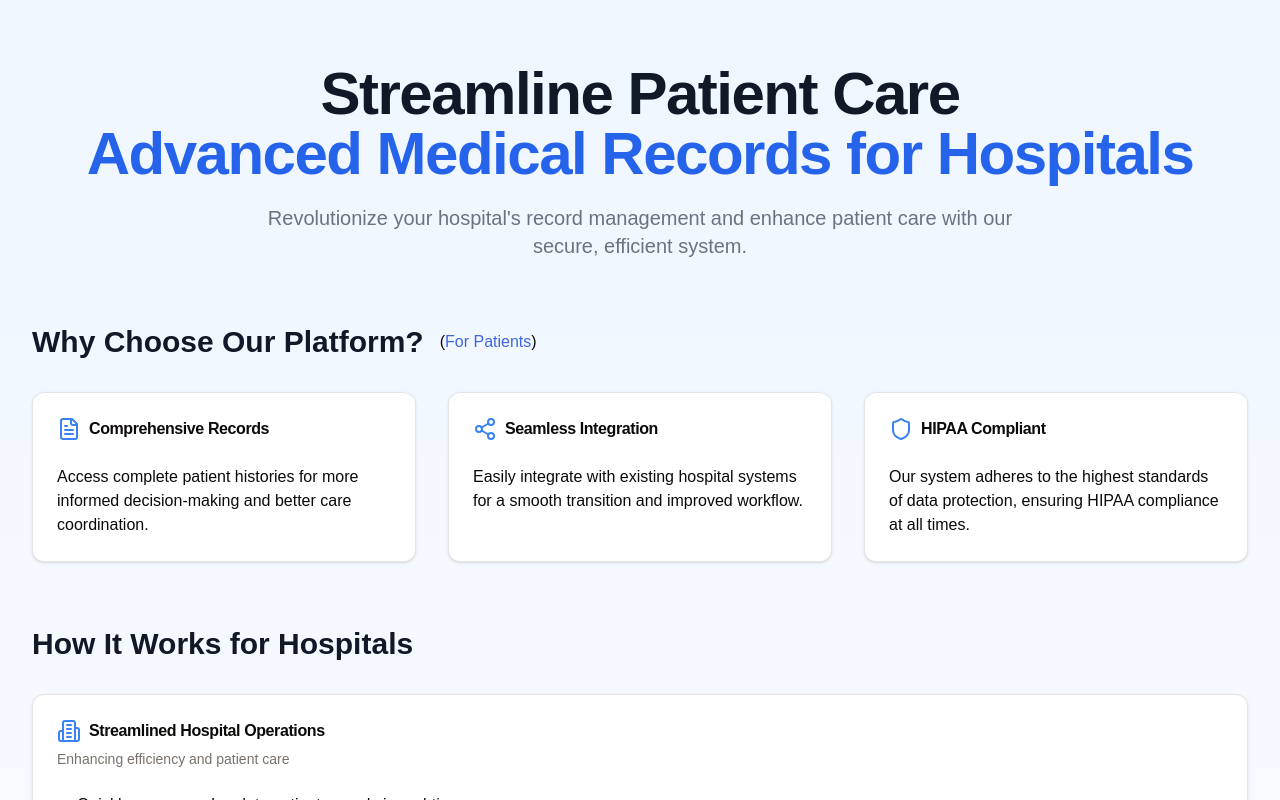
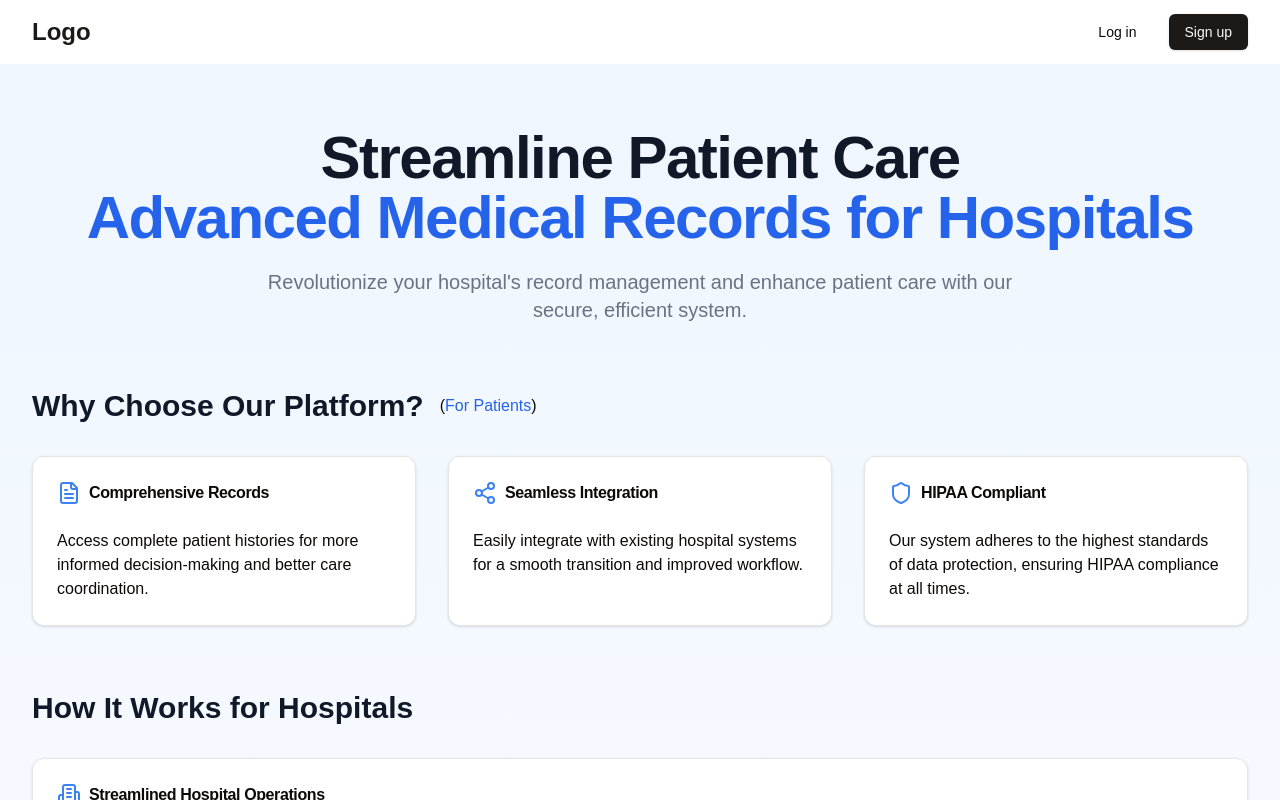
Before and after one commit to Tim-Haboldt/PatientPowerPack, a Next.js app: page /hospital in a window 1280 px wide. Shown: the top 800 px of the page. Built offline with nearby package versions, Linux system fonts and the light colour scheme.

Commit message:
[FIN] nav bar

```diff
--- a/src/app/hospital/page.tsx
+++ b/src/app/hospital/page.tsx
@@ -42,7 +42,7 @@ export default function HospitalLandingPage() {
                             </h2>
                             <Link href="/">
                                 (
-                                <span className="text-blue-700/85">
+                                <span className="text-blue-600">
                                     For Patients
                                 </span>
                                 )
--- a/src/app/layout.tsx
+++ b/src/app/layout.tsx
@@ -2,6 +2,7 @@ import type { Metadata } from "next";
 import localFont from "next/font/local";
 import "./globals.css";
 import { Toaster } from "@/components/ui/toaster";
+import Navbar from "@/components/navbar";
 
 const geistSans = localFont({
     src: "./fonts/GeistVF.woff",
@@ -15,8 +16,8 @@ const geistMono = localFont({
 });
 
 export const metadata: Metadata = {
-    title: "Create Next App",
-    description: "Generated by create next app",
+    title: "HealX",
+    description: "Store your medical records secure",
 };
 
 export default function RootLayout({
@@ -27,8 +28,9 @@ export default function RootLayout({
     return (
         <html lang="en">
             <body
-                className={`${geistSans.variable} ${geistMono.variable} antialiased`}
+                className={`${geistSans.variable} ${geistMono.variable} antialiased  bg-gradient-to-b from-blue-50 to-white`}
             >
+                <Navbar />
                 {children}
                 <Toaster />
             </body>
--- a/src/app/page.tsx
+++ b/src/app/page.tsx
@@ -40,7 +40,7 @@ export default function PatientLandingPage() {
                             </h2>
                             <Link href="/hospital">
                                 (
-                                <span className="text-blue-700/85">
+                                <span className="text-blue-600">
                                     For Hospitals
                                 </span>
                                 )
--- /dev/null
+++ b/src/components/navbar.tsx
@@ -0,0 +1,29 @@
+import { Button } from "@/components/ui/button";
+import Link from "next/link";
+
+export default function Navbar() {
+    return (
+        <nav className="bg-background">
+            <div className="max-w-7xl mx-auto px-4 sm:px-6 lg:px-8">
+                <div className="flex items-center justify-between h-16">
+                    <div className="flex-shrink-0">
+                        <Link href="/">
+                            <span className="text-2xl font-bold text-primary">
+                                Logo
+                            </span>
+                        </Link>
+                    </div>
+                    <div className="flex items-center space-x-4">
+                        <Link href="https://apphackathon100-sandbox.mxapps.io/index.html?profile=Responsive">
+                            <Button variant="ghost">Log in</Button>
+                        </Link>
+
+                        <Link href="https://apphackathon100-sandbox.mxapps.io/index.html?profile=Responsive">
+                            <Button>Sign up</Button>
+                        </Link>
+                    </div>
+                </div>
+            </div>
+        </nav>
+    );
+}
--- a/src/components/patient-summary.tsx
+++ b/src/components/patient-summary.tsx
@@ -57,7 +57,7 @@ function PatientLogin({ setLoggedIn }: { setLoggedIn: (b: boolean) => void }) {
     };
 
     return (
-        <div className="container mx-auto p-4 max-w-md">
+        <div className="container mx-auto p-4 max-w-md bg-inherited h-screen overflow-hidden">
             <Card>
                 <CardHeader>
                     <CardTitle className="text-2xl font-bold">
@@ -159,7 +159,7 @@ function PatientInformationShowCase() {
     };
 
     return (
-        <div className="container mx-auto p-4 max-w-4xl">
+        <div className="container mx-auto p-4 max-w-4xl bg-transparent">
             <Card>
                 <CardHeader className="pb-4">
                     <div className="flex items-center space-x-4">
```
